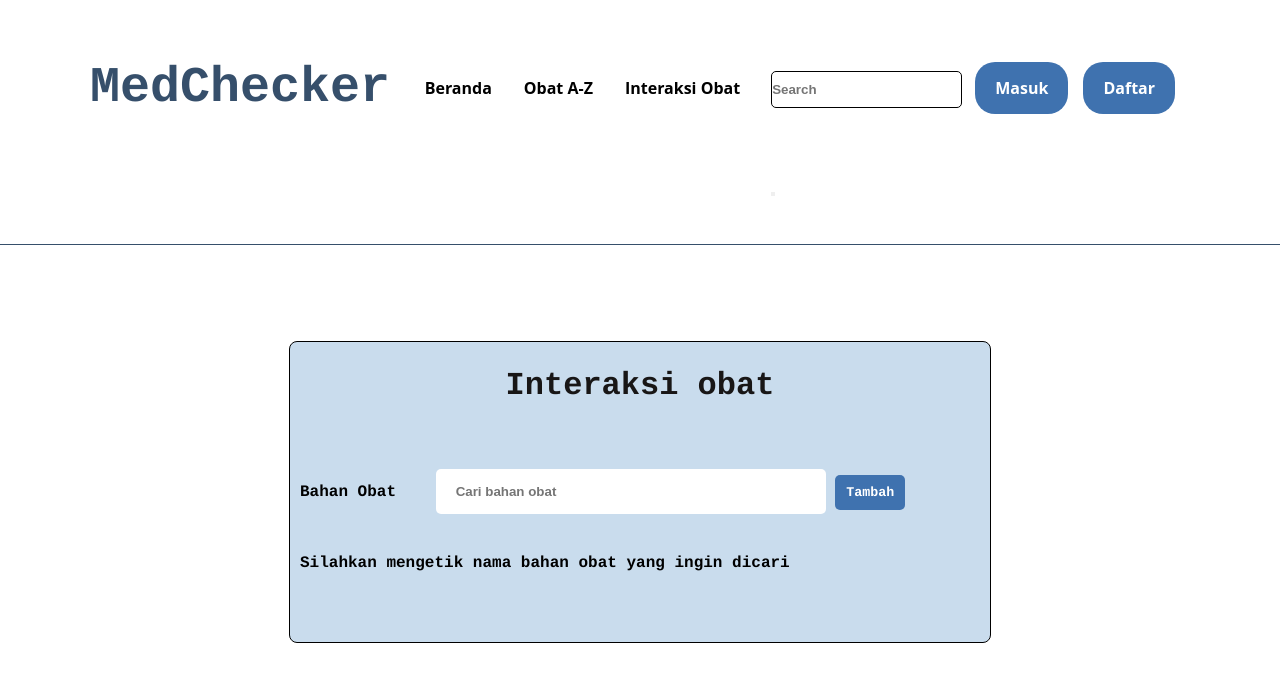
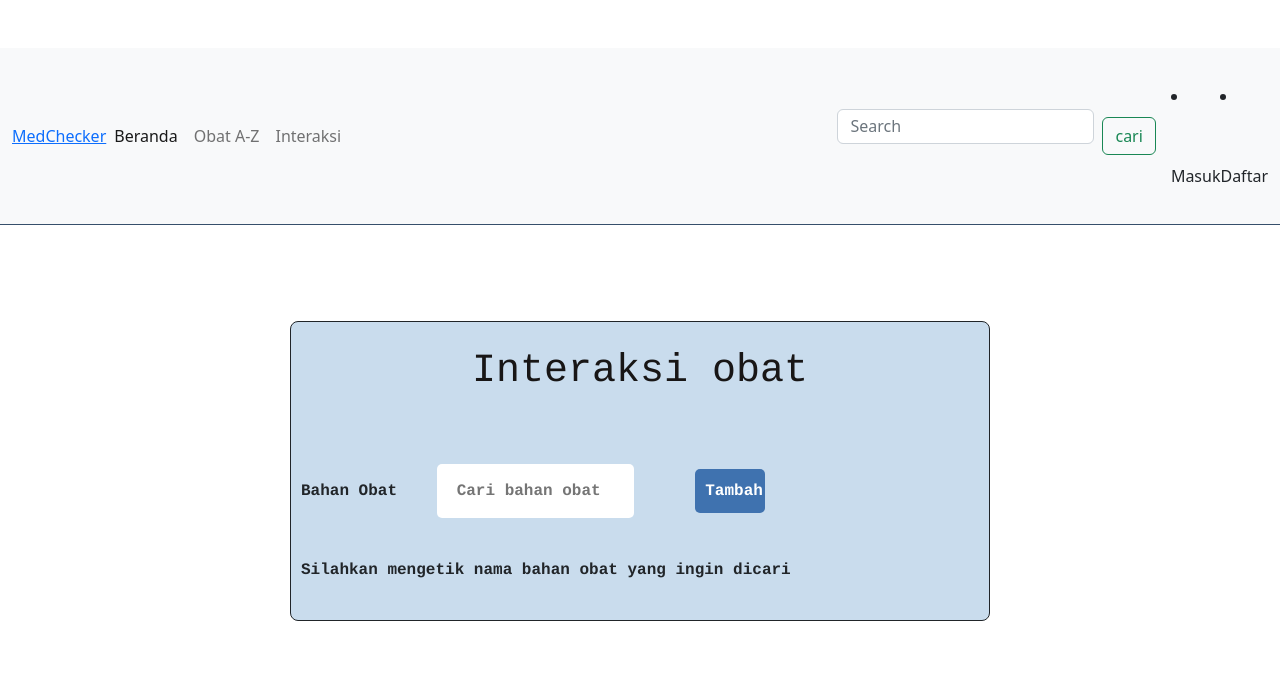
Before and after one commit to Rayasri23/LKTIN, a plain HTML site: page Home.html in a window 1280 px wide. Drawn offline with nearby package versions, Linux system fonts and the light colour scheme.

Commit message:
oleh raya

```diff
--- a/Home.html
+++ b/Home.html
@@ -5,29 +5,49 @@
     <meta name="viewport" content="width=device-width, initial-scale=1.0">
     <title>MedChecker</title>
     <link rel="stylesheet" href="style.css">
+
+    <link href="https://cdn.jsdelivr.net/npm/bootstrap@5.2.1/dist/css/bootstrap.min.css"
+    rel="stylesheet"
+    integrity="sha384-iYQeCzEYFbKjA/T2uDLTpkwGzCiq6soy8tYaI1GyVh/UjpbCx/TYkiZhlZB6+fzT"
+    crossorigin="anonymous">
 </head>
 <body>
-    <nav>
-        <div class="wrapper">
-            <div class="logo"><a href='assets/img/logo.png'>MedChecker</a></div>
-            <div class="menu">
-                <ul>
-                    <li><a href="Home.html">Beranda</a></li>
-                    <li><a href="obat.html">Obat A-Z</a></li>
-                    <li><a href="interaksi.html">Interaksi Obat</a></li>
-                    <li><div class="search-bar">
-                      <form class="search-form d-flex align-items-center" method="POST" action="#">
-                        <input type="text" class="searching" name="query" placeholder="Search" title="Enter search keyword">
-                        <button type="submit" title="Search"><i class="bi bi-search"></i></button>
-                      </form>
-                    </div>
-                  </li>
-                    <li><a href="login.html" class="tbl-biru">Masuk</a></li>
-                    <li><a href="daftar.html" class="tbl-biru">Daftar</a></li>
-                </ul>
-            </div>
+    <!-- JavaScript Bundle with Popper -->
+    <script src="https://cdn.jsdelivr.net/npm/bootstrap@5.2.1/dist/js/bootstrap.bundle.min.js"
+    integrity="sha384-u1OknCvxWvY5kfmNBILK2hRnQC3Pr17a+RTT6rIHI7NnikvbZlHgTPOOmMi466C8"
+    crossorigin="anonymous"></script>
+    <nav class="navbar navbar-expand-lg bg-light">
+        <div class="container-fluid">
+          <a class="logo" href="assets/img/logo.png">MedChecker</a>
+          <button class="navbar-toggler" type="button" data-bs-toggle="collapse" data-bs-target="#navbarSupportedContent" aria-controls="navbarSupportedContent" aria-expanded="false" aria-label="Toggle navigation">
+            <span class="navbar-toggler-icon"></span>
+          </button>
+          <div class="collapse navbar-collapse" id="navbarSupportedContent">
+            <ul class="navbar-nav me-auto mb-2 mb-lg-0">
+              <li class="nav-item">
+                <a class="nav-link active" aria-current="page" href="Home.html">Beranda</a>
+              </li>
+              <li class="nav-item">
+                <a class="nav-link" href="obat.html">Obat A-Z</a>
+              </li>
+              <li class="nav-item">
+                <a class="nav-link" href="interaksi.html">Interaksi</a>
+              </li>
+            </ul>
+            <form class="search-form d-flex align-items-center" role="search">
+              <input class="form-control me-2" type="search" placeholder="Search" aria-label="Search">
+              <button class="btn btn-outline-success" type="submit">cari</button>
+            </form>
+            <li class="nav-item">
+                <a class="nav-link" href="login.html">Masuk</a>
+              </li>
+              <li class="nav-item">
+                <a class="nav-link" href="daftar.html">Daftar</a>
+              </li>
+          </div>
         </div>
-    </nav>
+      </nav>
+
 
 <div class="contentBox">
     <h1>Interaksi obat</h1>
--- a/style.css
+++ b/style.css
@@ -10,8 +10,8 @@ body {
     font-family: 'Open Sans',sans-serif;
 }
 
-.wrapper {
-    width: 1100px;
+.navbar {
+
     margin: 3rem auto 1rem auto;
     position:relative;
 }
@@ -27,11 +27,11 @@ body {
 .menu {
     float: right;
 }
-.search-bar{
+.search-form{
     padding-left: 15px ;
     padding-right: 15px ;
 }
-.searching{
+.form-control{
     width: 100%;
     height: 35px;
     border-radius: 20px;
```
Also changed, not shown: obat.html (+1 -4 lines), 2 other files.
